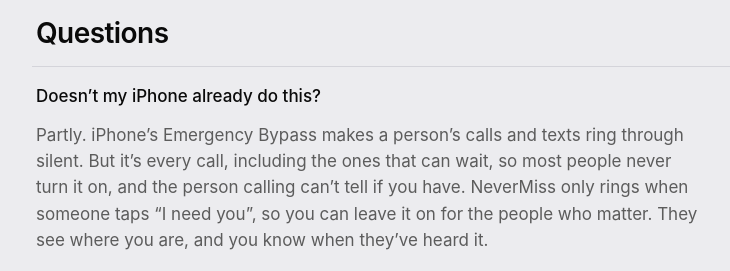
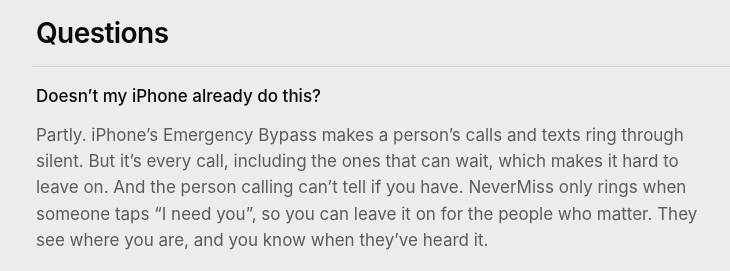
Before and after one commit to nov2107/nevermiss-site, a plain HTML site: page index.html in a window 1280 px wide. Shown: the part 2160-2431 px from the top of the page, 168-898 px from the left. Drawn offline with Linux system fonts and the light colour scheme.

Commit message:
FAQ: drop unsupported 'most people' claim
Co-Authored-By: Claude Opus 5.5 <noreply@anthropic.com>

```diff
--- a/index.html
+++ b/index.html
@@ -125,7 +125,7 @@
     <div class="questions">
       <details open>
         <summary>Doesn’t my iPhone already do this?</summary>
-        <p>Partly. iPhone’s Emergency Bypass makes a person’s calls and texts ring through silent. But it’s every call, including the ones that can wait, so most people never turn it on, and the person calling can’t tell if you have. NeverMiss only rings when someone taps “I need you”, so you can leave it on for the people who matter. They see where you are, and you know when they’ve heard it.</p>
+        <p>Partly. iPhone’s Emergency Bypass makes a person’s calls and texts ring through silent. But it’s every call, including the ones that can wait, which makes it hard to leave on. And the person calling can’t tell if you have. NeverMiss only rings when someone taps “I need you”, so you can leave it on for the people who matter. They see where you are, and you know when they’ve heard it.</p>
       </details>
       <details>
         <summary>Does it ring when their phone is on silent?</summary>
```
